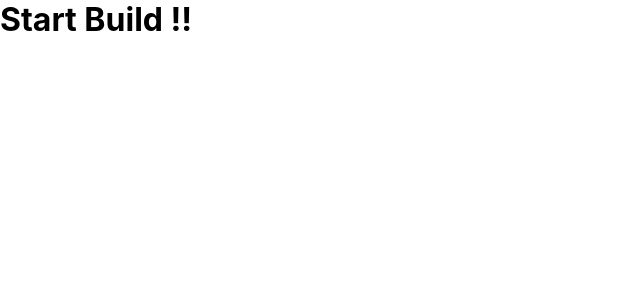
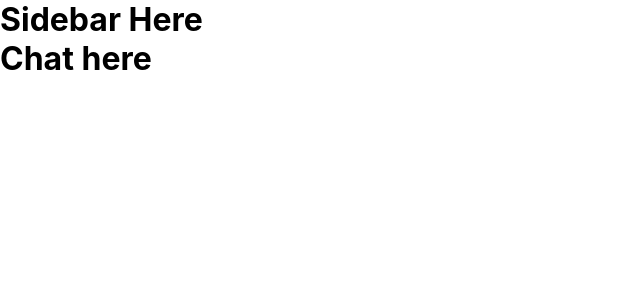
Before and after one commit to estherkimyunjung/LiveChat-Mern, a React (Create React App) app: page / in a window 1280 px wide. Shown: the top 300 px of the page, without its empty margins (0-640 px from the left). Built offline with nearby package versions, Linux system fonts and the light colour scheme.

Commit message:
create main components

```diff
--- a/src/App.js
+++ b/src/App.js
@@ -1,9 +1,12 @@
 import "./App.css";
+import Chat from "./Chat";
+import Sidebar from "./Sidebar";
 
 function App() {
   return (
     <div className="app">
-      <h1>Start Build !!</h1>{" "}
+      <Sidebar />
+      <Chat />
     </div>
   );
 }
```
